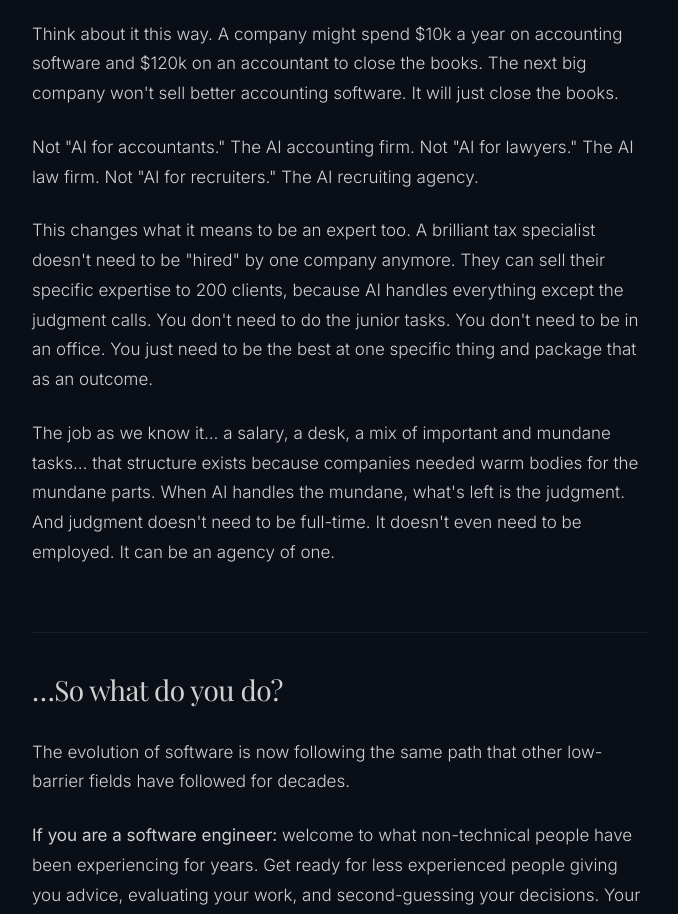
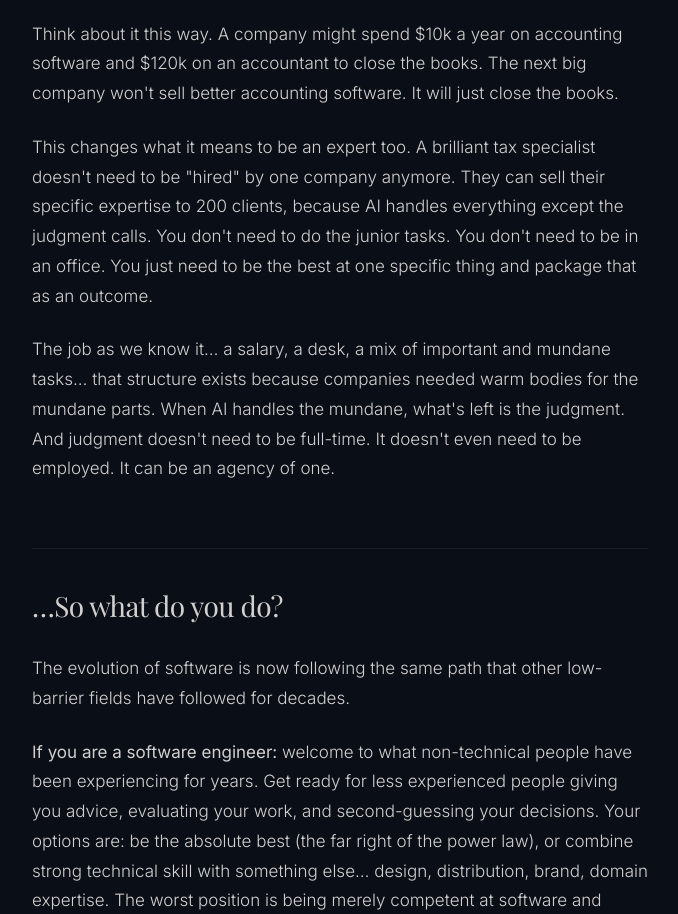
Before and after one commit to tizkovatereza/personal-website, a Next.js app: page /writing/software-abundance in a window 1280 px wide. Shown: the part 7760-8674 px from the top of the page, without its empty margins (410-1088 px from the left). Built offline with nearby package versions, Linux system fonts and the light colour scheme; no server answers; the database is empty.

Commit message:
chore: streamline article with expert section\n\nRemove intermediate paragraph for smoother flow.

```diff
--- a/app/writing/software-abundance/page.tsx
+++ b/app/writing/software-abundance/page.tsx
@@ -226,10 +226,6 @@ export default function SoftwareAbundanceArticle() {
           </p>
 
           <p className="mb-6">
-            Not &quot;AI for accountants.&quot; The AI accounting firm. Not &quot;AI for lawyers.&quot; The AI law firm. Not &quot;AI for recruiters.&quot; The AI recruiting agency.
-          </p>
-
-          <p className="mb-6">
             This changes what it means to be an expert too. A brilliant tax specialist doesn&apos;t need to be &quot;hired&quot; by one company anymore. They can sell their specific expertise to 200 clients, because AI handles everything except the judgment calls. You don&apos;t need to do the junior tasks. You don&apos;t need to be in an office. You just need to be the best at one specific thing and package that as an outcome.
           </p>
 
```
